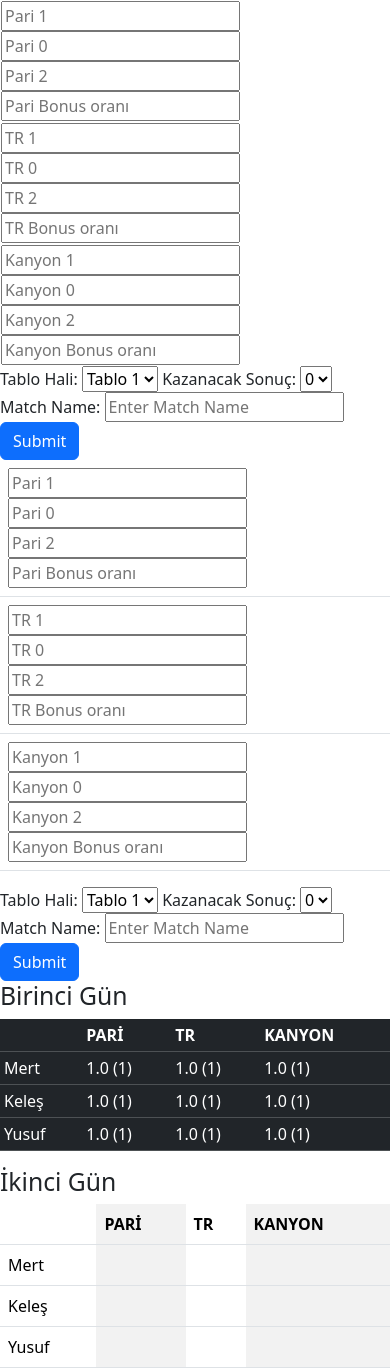
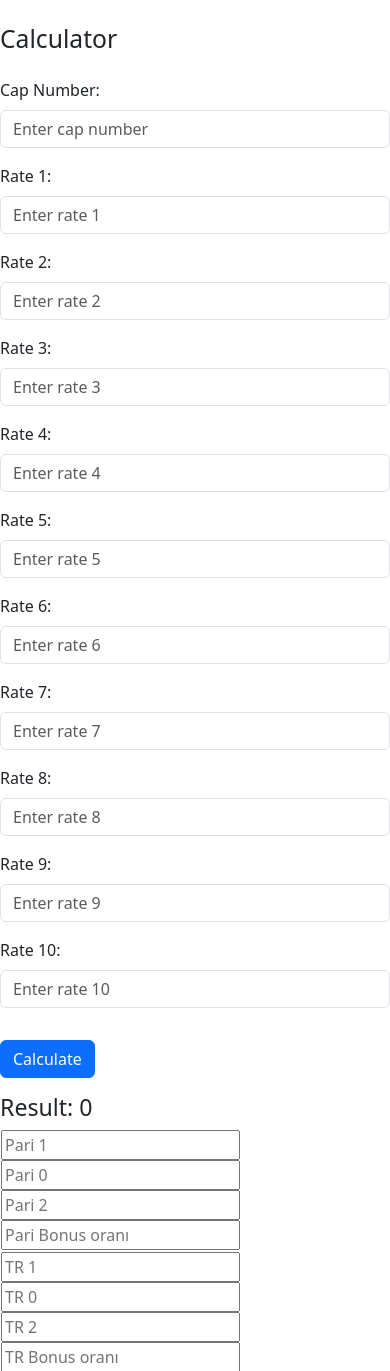
Before and after one commit to mrkeles61/oflubet-calculator, a Flask app: page / in a window 390 px wide. Shown: the top 1371 px of the page. Run offline with Flask 3, Linux system fonts and the light colour scheme.

Commit message:
added new calculator based on user recommendation

```diff
--- a/templates/home.html
+++ b/templates/home.html
@@ -1,15 +1,81 @@
 <!doctype html>
 <html>
 <head>
-    <title>Input Form</title>
+    <title>Simple Calculator</title>
     <link href="https://cdn.jsdelivr.net/npm/bootstrap@5.3.3/dist/css/bootstrap.min.css" rel="stylesheet" integrity="sha384-QWTKZyjpPEjISv5WaRU9OFeRpok6YctnYmDr5pNlyT2bRjXh0JMhjY6hW+ALEwIH" crossorigin="anonymous">
+    <meta charset="UTF-8">
+    <meta name="viewport" content="width=device-width, initial-scale=1.0">
+
 </head>
 
 
 
 
 <body>
+    <h2 class="my-4">Calculator</h2>
 
+    <div class="mb-3">
+        <label for="cap_num" class="form-label">Cap Number:</label>
+        <input type="number" id="cap_num" class="form-control" placeholder="Enter cap number">
+    </div>
+
+    <div class="row">
+        <!-- First column with 3 rates -->
+        <div class="col-md-4">
+            <div class="mb-3">
+                <label for="rate_1" class="form-label">Rate 1:</label>
+                <input type="number" step="any" id="rate_1" class="form-control" placeholder="Enter rate 1">
+            </div>
+            <div class="mb-3">
+                <label for="rate_2" class="form-label">Rate 2:</label>
+                <input type="number" step="any" id="rate_2" class="form-control" placeholder="Enter rate 2">
+            </div>
+            <div class="mb-3">
+                <label for="rate_3" class="form-label">Rate 3:</label>
+                <input type="number" step="any" id="rate_3" class="form-control" placeholder="Enter rate 3">
+            </div>
+        </div>
+
+        <!-- Second column with 3 rates -->
+        <div class="col-md-4">
+            <div class="mb-3">
+                <label for="rate_4" class="form-label">Rate 4:</label>
+                <input type="number" step="any" id="rate_4" class="form-control" placeholder="Enter rate 4">
+            </div>
+            <div class="mb-3">
+                <label for="rate_5" class="form-label">Rate 5:</label>
+                <input type="number" step="any" id="rate_5" class="form-control" placeholder="Enter rate 5">
+            </div>
+            <div class="mb-3">
+                <label for="rate_6" class="form-label">Rate 6:</label>
+                <input type="number" step="any" id="rate_6" class="form-control" placeholder="Enter rate 6">
+            </div>
+        </div>
+
+        <!-- Third column with 4 rates -->
+        <div class="col-md-4">
+            <div class="mb-3">
+                <label for="rate_7" class="form-label">Rate 7:</label>
+                <input type="number" step="any" id="rate_7" class="form-control" placeholder="Enter rate 7">
+            </div>
+            <div class="mb-3">
+                <label for="rate_8" class="form-label">Rate 8:</label>
+                <input type="number" step="any" id="rate_8" class="form-control" placeholder="Enter rate 8">
+            </div>
+            <div class="mb-3">
+                <label for="rate_9" class="form-label">Rate 9:</label>
+                <input type="number" step="any" id="rate_9" class="form-control" placeholder="Enter rate 9">
+            </div>
+            <div class="mb-3">
+                <label for="rate_10" class="form-label">Rate 10:</label>
+                <input type="number" step="any" id="rate_10" class="form-control" placeholder="Enter rate 10">
+            </div>
+        </div>
+    </div>
+
+    <button class="btn btn-primary my-3" onclick="calculateSum()">Calculate</button>
+
+    <h3>Result: <span id="result">0</span></h3>
 
 
     <form method="post" action="/">
@@ -381,6 +447,25 @@
 
 
     <script>
+
+        function calculateSum() {
+            let capNum = parseFloat(document.getElementById('cap_num').value);
+            let sum = 0;
+
+            // Loop through rate inputs and calculate sum
+            for (let i = 1; i <= 10; i++) {
+                let rateInput = document.getElementById(`rate_${i}`).value;
+
+                // Check if the rate input is not empty or zero
+                if (rateInput !== "" && parseFloat(rateInput) !== 0) {
+                    let rate = parseFloat(rateInput);
+                    sum += capNum / rate;
+                }
+            }
+
+            // Display the result
+            document.getElementById('result').innerText = sum.toFixed(2);
+        }
         document.getElementById('match_name').addEventListener('input', function() {
             var matchName = this.value;
             document.querySelectorAll('.match_name_display').forEach(function(element) {
@@ -395,5 +480,6 @@
             });
         });
     </script>
+    <script src="https://cdn.jsdelivr.net/npm/bootstrap@5.3.0-alpha1/dist/js/bootstrap.bundle.min.js"></script>
 </body>
 </html>
```
